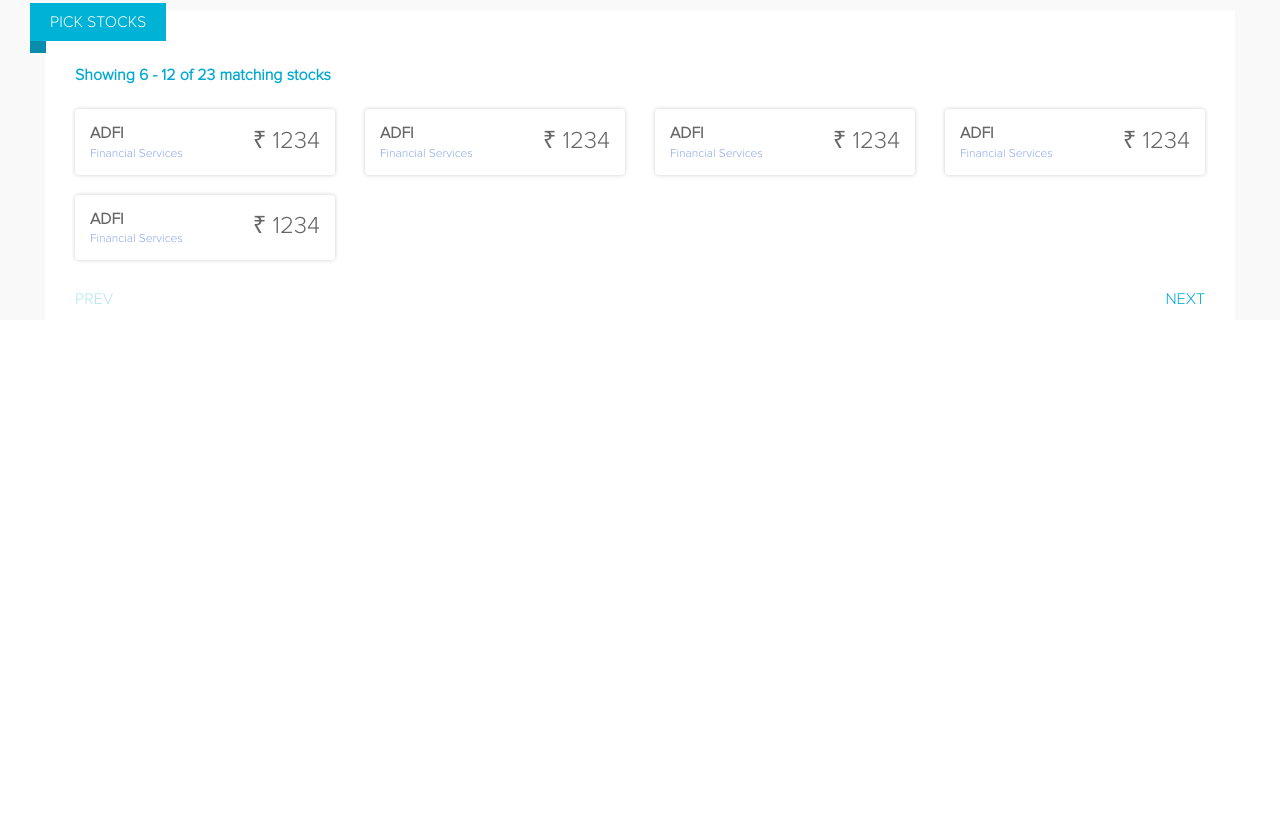
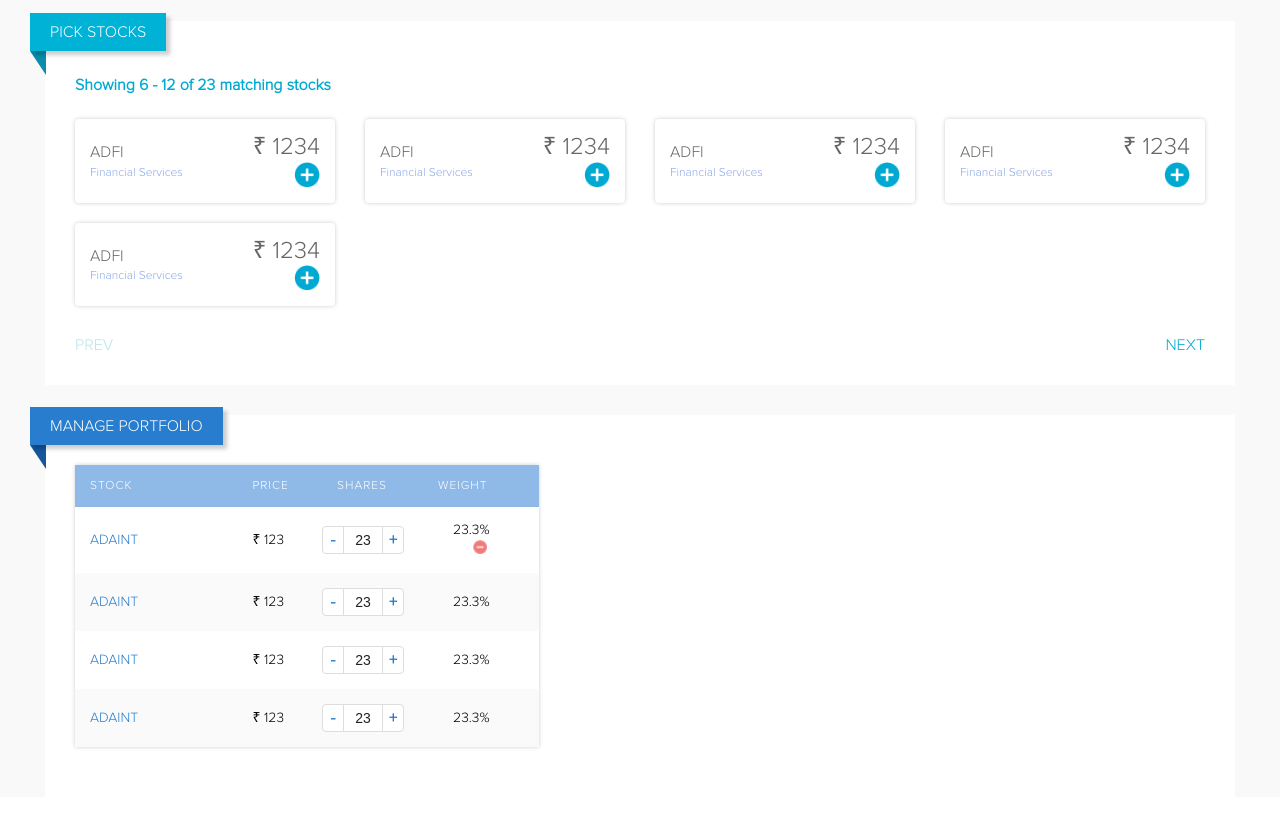
Before and after one commit to ssolanki/smallcase, a React app: page / in a window 1280 px wide. Shown: the part 127-954 px from the top of the page. Before the commit the page ends 800 px from the top, so only its background shows below. Built offline with nearby package versions, Linux system fonts and the light colour scheme.

Commit message:
stocks table ui completed

```diff
--- a/package.json
+++ b/package.json
@@ -26,7 +26,6 @@
     "standard": "^10.0.2",
     "standard-loader": "^6.0.1",
     "style-loader": "^0.18.2",
-    "url-loader": "^0.5.9",
     "webpack": "^3.4.1",
     "webpack-dashboard": "^0.4.0",
     "webpack-dev-server": "^2.6.1"
--- a/src/base.css
+++ b/src/base.css
@@ -1,6 +1,6 @@
 @font-face {
   font-family: proximaNova;
-  src: url(../fonts/proxima-nova-light.otf);
+  src: url(./fonts/proxima-nova-light.otf);
 }
 
 body{
@@ -25,8 +25,16 @@ a {
   text-decoration: none;
 }
 
-.clearfix:after {
-  content: "";
-  display: table;
-  clear: both;
+table, td, th {
+  text-align: left;
 }
+
+table {
+  border-collapse: collapse;
+  width: 100%;
+}
+
+th, td {
+  padding: 15px;
+  line-height: 16px;
+}
--- a/src/components/App/App.css
+++ b/src/components/App/App.css
@@ -11,4 +11,5 @@
   color: #17BCD9;
   margin: 0px;
   padding: 24px 0px;
+  text-transform: capitalize;
 }
--- a/src/components/App/App.js
+++ b/src/components/App/App.js
@@ -3,6 +3,7 @@ import React from 'react'
 import {BrowserRouter} from 'react-router-dom'
 
 import StocksList from '../StocksList/StocksList'
+import Portfolio from '../Portfolio/Portfolio'
 
 import 'normalize.css'
 import price from '../../data.json'
@@ -16,6 +17,7 @@ const App = () => (
       <div className={styles.content}>
         <h3 className={styles.heading}> smallcase Portfolio Builder </h3>
         <StocksList />
+        <Portfolio />
       </div>
     </div>
   </BrowserRouter>
--- /dev/null
+++ b/src/components/Portfolio/Portfolio.css
@@ -0,0 +1,31 @@
+.container{
+  position: relative;
+  margin: 30px 15px;
+  padding: 50px 15px;
+  background: #fff;
+}
+.banner{
+  background: #287DCE;
+  text-transform: uppercase;
+  color: #fff;
+  padding: 10px 20px;
+  position: absolute;
+  top: -8px;
+  left: -15px;
+  z-index: 1;
+  box-shadow: 4px 4px 4px 0 rgba(0,0,0,0.20);
+}
+.bannerAngle{
+  position: absolute;
+  top: 30px;
+  left: -15px;
+  width: 16px;
+  width: 0;
+  height: 0;
+  border-top: 24px solid #15569C;
+  border-left: 16px solid transparent;
+}
+.stocksInfo{
+  width: 40%;
+  padding: 0px 15px;
+}
--- /dev/null
+++ b/src/components/Portfolio/Portfolio.js
@@ -0,0 +1,18 @@
+import React from 'react'
+
+import styles from './Portfolio.css'
+import StocksList from './StocksList/StocksList'
+
+const Portfolio = () => (
+  <div>
+    <div className={styles.container}>
+      <div className={styles.banner}> Manage Portfolio </div>
+      <div className={styles.bannerAngle}></div>
+      <div className={styles.stocksInfo}>
+        <StocksList />
+      </div>
+    </div>
+  </div>
+)
+
+export default Portfolio
--- /dev/null
+++ b/src/components/Portfolio/StocksList/StocksList.css
@@ -0,0 +1,82 @@
+.stocksList{
+  box-shadow: 0 0 4px 0 rgba(0,0,0,0.20);
+}
+
+.heading{
+  background: #8FB9E7;
+}
+.heading th{
+  font-size: 12px;
+  color: #FFFFFF;
+  padding: 13px 15px;
+  text-transform: uppercase;
+  letter-spacing: 1px;
+  font-weight: normal;
+}
+.stocksList tbody tr td{
+  font-size: 14px;
+}
+.stockName{
+  color: #287DCE;
+  text-transform: uppercase;
+}
+.oddRow{
+  background: #FFF;
+}
+.evenRow{
+  background: #FAFAFA;
+}
+.removeIcon{
+  width: 14px;
+  height: 14px;
+  cursor: pointer;
+  margin: 2px 0px 0px 20px;
+}
+.shareInput{
+  background: #FFFFFF;
+  border: 1px solid #DDDDDD;
+  border-radius: 4px;
+  font-size: 0px;
+  line-height: 16px;
+  width: 80px;
+}
+.shareInput .value{
+  width: 40px;
+  color: #222222;
+  font-size: 14px;
+  text-align: center;
+  padding: 5px 0px;
+  border: none;
+  border-left: 1px solid #DDD;
+  border-right: 1px solid #DDD;
+  box-sizing: border-box;
+}
+.shareInput .minus, .shareInput .plus{
+  color: #287DCE;
+  width: 20px! important;
+  font-size: 16px;
+  display: inline-block;
+  text-align: center;
+  cursor: pointer;
+  font-weight: bold;
+}
+.stocksList th:nth-child(4n+1), .stocksList td:nth-child(4n+1){
+  width: 35%;
+}
+.stocksList th:nth-child(4n+2), .stocksList td:nth-child(4n+2){
+  width: 15%;
+}
+.stocksList th:nth-child(4n+3){
+  width: 25%;
+  padding-left: 30px;
+}
+.stocksList td:nth-child(4n+3){
+  width: 25%;
+}
+.stocksList th:nth-child(4n){
+  width: 25%;
+}
+.stocksList td:nth-child(4n){
+  width: 25%;
+  padding-left: 30px;
+}
--- /dev/null
+++ b/src/components/Portfolio/StocksList/StocksList.js
@@ -0,0 +1,49 @@
+import React from 'react'
+
+import styles from './StocksList.css'
+import imgSrc from '../../../images/remove_circle.png'
+
+const StocksList = () => {
+  return (
+    <div>
+      <table className={styles.stocksList}>
+        <thead>
+          <tr className={styles.heading}>
+            <th> stock </th>
+            <th> price </th>
+            <th> shares </th>
+            <th> weight </th>
+          </tr>
+        </thead>
+        <tbody>
+          <tr className={styles.oddRow}>
+            <td className={styles.stockName}> adaint </td>
+            <td> &#8377; 123 </td>
+            <td> <div className={styles.shareInput}> <div className={styles.minus}>-</div> <input className={styles.value} value={23} /> <div className={styles.plus}>+</div> </div> </td>
+            <td> 23.3% <img src={imgSrc} className={styles.removeIcon} /> </td>
+          </tr>
+          <tr className={styles.evenRow}>
+            <td className={styles.stockName}> adaint </td>
+            <td> &#8377; 123 </td>
+            <td> <div className={styles.shareInput}> <div className={styles.minus}>-</div> <input className={styles.value} value={23} /> <div className={styles.plus}>+</div> </div> </td>
+            <td> 23.3% </td>
+          </tr>
+          <tr className={styles.oddRow}>
+            <td className={styles.stockName}> adaint </td>
+            <td> &#8377; 123 </td>
+            <td> <div className={styles.shareInput}> <div className={styles.minus}>-</div> <input className={styles.value} value={23} /> <div className={styles.plus}>+</div> </div> </td>
+            <td> 23.3% </td>
+          </tr>
+          <tr className={styles.evenRow}>
+            <td className={styles.stockName}> adaint </td>
+            <td> &#8377; 123 </td>
+            <td> <div className={styles.shareInput}> <div className={styles.minus}>-</div> <input className={styles.value} value={23} /> <div className={styles.plus}>+</div> </div> </td>
+            <td> 23.3% </td>
+          </tr>
+        </tbody>
+      </table>
+    </div>
+  )
+}
+
+export default StocksList
--- a/src/components/StocksList/StockInfo/StockInfo.css
+++ b/src/components/StocksList/StockInfo/StockInfo.css
@@ -17,7 +17,6 @@
 .name{
   font-size: 16px;
   color: #666666;
-  font-weight: bold;
 }
 .type{
   font-size: 12px;
@@ -35,7 +34,13 @@
   text-align: right;
 }
 .button{
-
+  width: 26px;
+  height: 26px;
+  float: right;
+  background: url('../../../images/add_circle.png');
+  background-repeat: no-repeat;
+  background-size: 26px 26px;
+  cursor: pointer;
 }
 .clearfix:after{
   content: "";
--- a/src/components/StocksList/StockInfo/StockInfo.js
+++ b/src/components/StocksList/StockInfo/StockInfo.js
@@ -18,6 +18,7 @@ const StockInfo = () => {
       </div>
       <div className={styles.otherInfo}>
         <p className={styles.price}> &#8377; 1234 </p>
+        <div className={styles.button}> </div>
       </div>
     </div>
   )
--- a/src/components/StocksList/StocksList.css
+++ b/src/components/StocksList/StocksList.css
@@ -1,6 +1,6 @@
 .container{
   position: relative;
-  margin: 0px 15px;
+  margin: 10px 15px 0px;
   padding: 30px 15px;
   background: #fff;
 }
@@ -19,15 +19,17 @@
   top: -8px;
   left: -15px;
   z-index: 1;
+  box-shadow: 4px 4px 4px 0 rgba(0,0,0,0.20);
 }
 .bannerAngle{
-  background: #098DAD;
   position: absolute;
-  top: -8px;
+  top: 30px;
   left: -15px;
   width: 16px;
-  z-index: 0;
-  height: 50px;
+  width: 0;
+  height: 0;
+  border-top: 24px solid #098DAD;
+  border-left: 16px solid transparent;
 }
 .col3{
   width: 25%;
@@ -39,12 +41,20 @@
   padding: 0px 15px;
   margin-top: 10px;
 }
+.actionSection:after{
+  content: "";
+  display: table;
+  clear: both;
+}
 .next{
   font-size: 16px;
   color: #00A9D2;
   float: right;
   text-transform: uppercase;
   cursor: pointer;
+}
+.next:hover{
+  text-decoration: underline;
 }
 .prev{
   opacity: 0.3;
@@ -54,3 +64,6 @@
   text-transform: uppercase;
   cursor: pointer;
 }
+.prev:hover{
+  text-decoration: underline;
+}
--- a/src/components/StocksList/StocksList.js
+++ b/src/components/StocksList/StocksList.js
@@ -10,9 +10,7 @@ const StocksList = () => {
   return (
     <div>
       <div className={styles.container}>
-        <div className={styles.banner}>
-          Pick Stocks
-        </div>
+        <div className={styles.banner}> Pick Stocks </div>
         <div className={styles.bannerAngle}></div>
         <div className={styles.info}>
           Showing 6 - 12 of 23 matching stocks
@@ -32,7 +30,7 @@ const StocksList = () => {
         <div className={styles.col3}>
           <StockInfo />
         </div>
-        <div className={"clearfix " + styles.actionSection}>
+        <div className={styles.actionSection}>
           <div className={styles.prev}> prev </div>
           <div className={styles.next}> next </div>
         </div>
--- a/webpack.config.js
+++ b/webpack.config.js
@@ -30,7 +30,7 @@ module.exports = {
       test: /\.css$/,
       use: ExtractTextPlugin.extract(['css-loader?modules,localIdentName="[name]-[local]-[hash:base64:6]",camelCase'])
     }, {
-      test: /\.(png|woff|woff2|eot|otf|ttf|svg)$/,
+      test: /\.(jpe?g$|gif|png|woff|woff2|eot|otf|ttf|svg)$/,
       loader: 'file-loader?limit=100000'
     }]
   },
```
Also changed, not shown: src/fonts/proxima-nova-light.otf (renamed from fonts/proxima-nova-light.otf), src/images/add_circle.png (renamed from images/add_circle - material.png), src/images/remove_circle.png (added).
